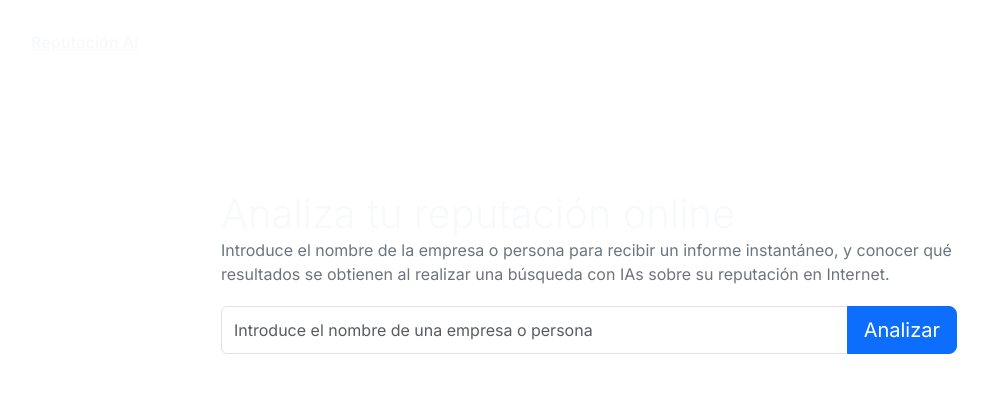
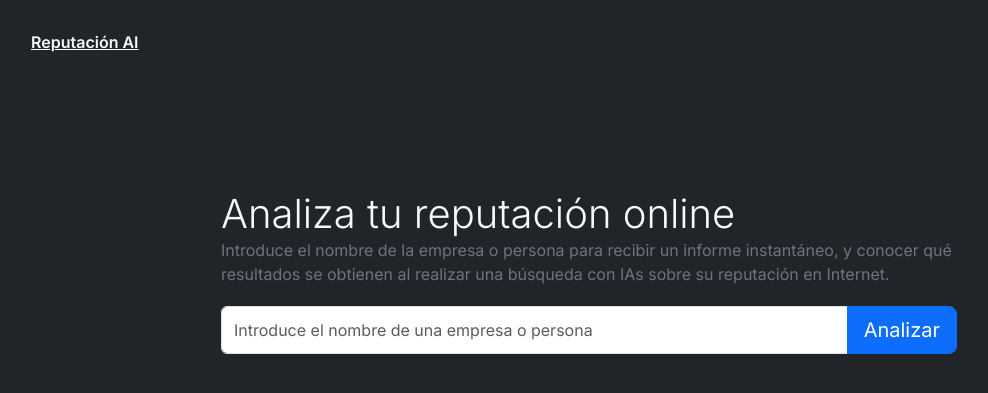
Before and after one commit to josemayor/reputacion_ai, a Django app: page / in a window 1280 px wide. Shown: the top 393 px of the page, without its empty margins (51-1039 px from the left). Run offline with Django 5.2, Linux system fonts and the light colour scheme.

Commit message:
force black pages

```diff
--- a/mysite/pages/templates/pages/partials/base.html
+++ b/mysite/pages/templates/pages/partials/base.html
@@ -13,7 +13,7 @@
     <link rel="stylesheet" href="{% static 'pages/styles.css' %}">
 </head>
 
-<body class="text-light txt">
+<body class="bg-dark text-light txt">
 
     {% include 'pages/partials/header.html' %}
     {% block content %}{% endblock %}
```
